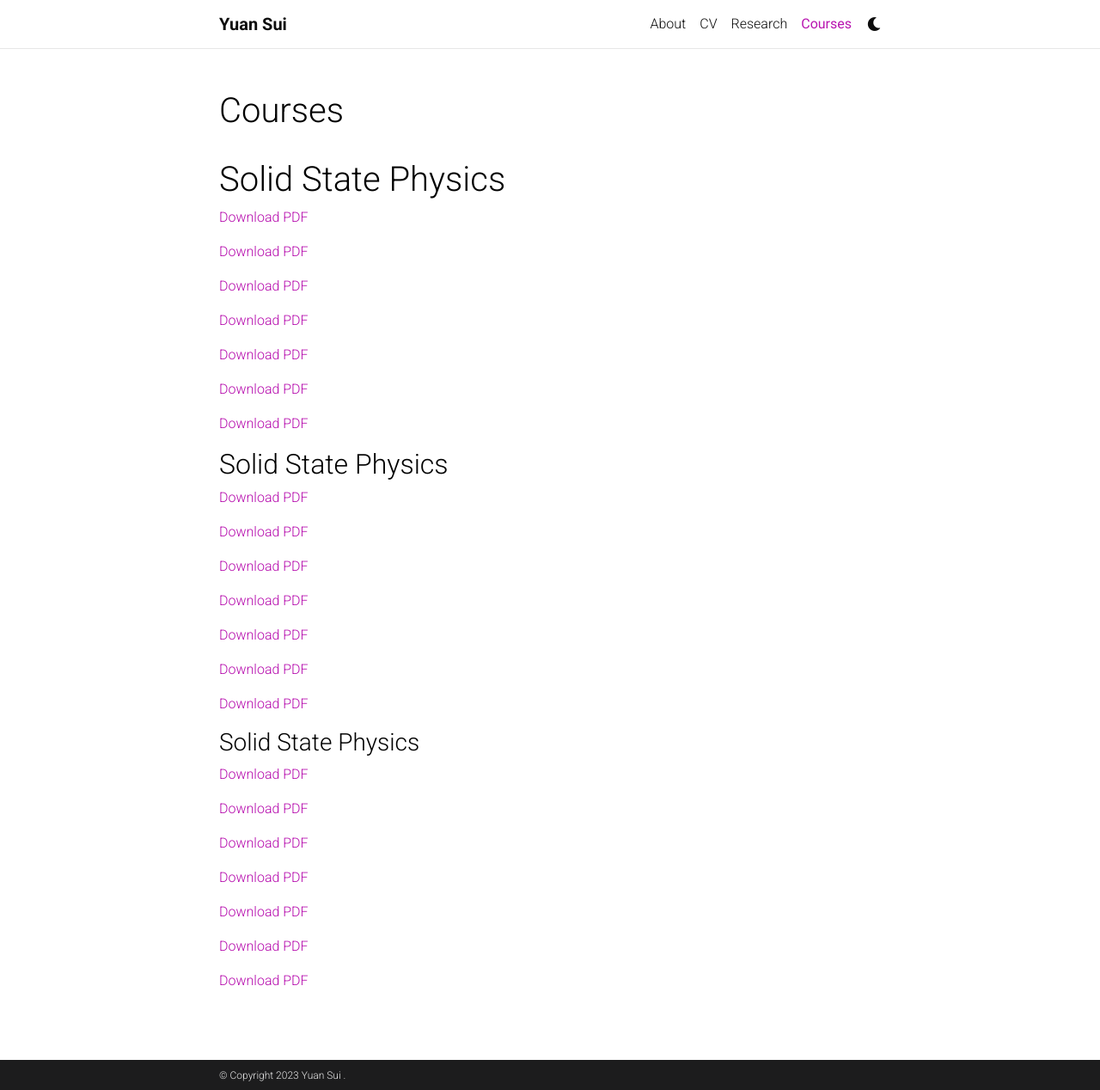
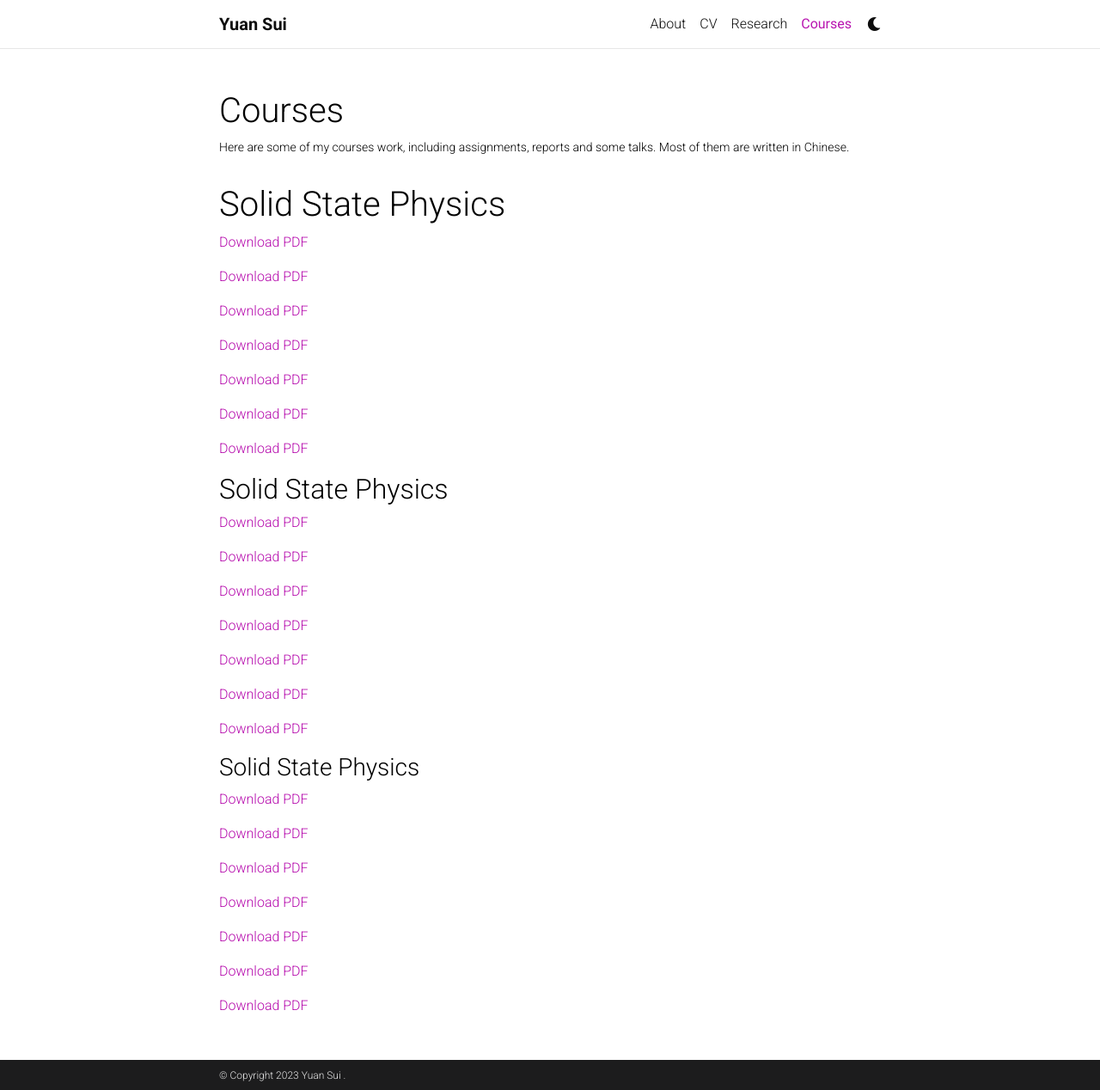
Before and after one commit to sufrepmia/al-folio_theme, a Jekyll site: the page built from _pages/courses.md, in a window 1280 px wide and 1268 px high. Shown: the whole window at 86% size. Built offline with Jekyll 4.4.1, drawn with Linux system fonts in a browser that asks for light colours; comment, search, counter and statistics services are not loaded; a style sheet for code colours, icons or effects is not loaded.

Commit message:
Update courses.md

```diff
--- a/_pages/courses.md
+++ b/_pages/courses.md
@@ -2,7 +2,7 @@
 layout: course
 permalink: /course/
 title: Courses
-description:
+description: Here are some of my courses work, including assignments, reports and some talks. Most of them are written in Chinese.
 nav: true
 nav_order: 5
 ---
```
